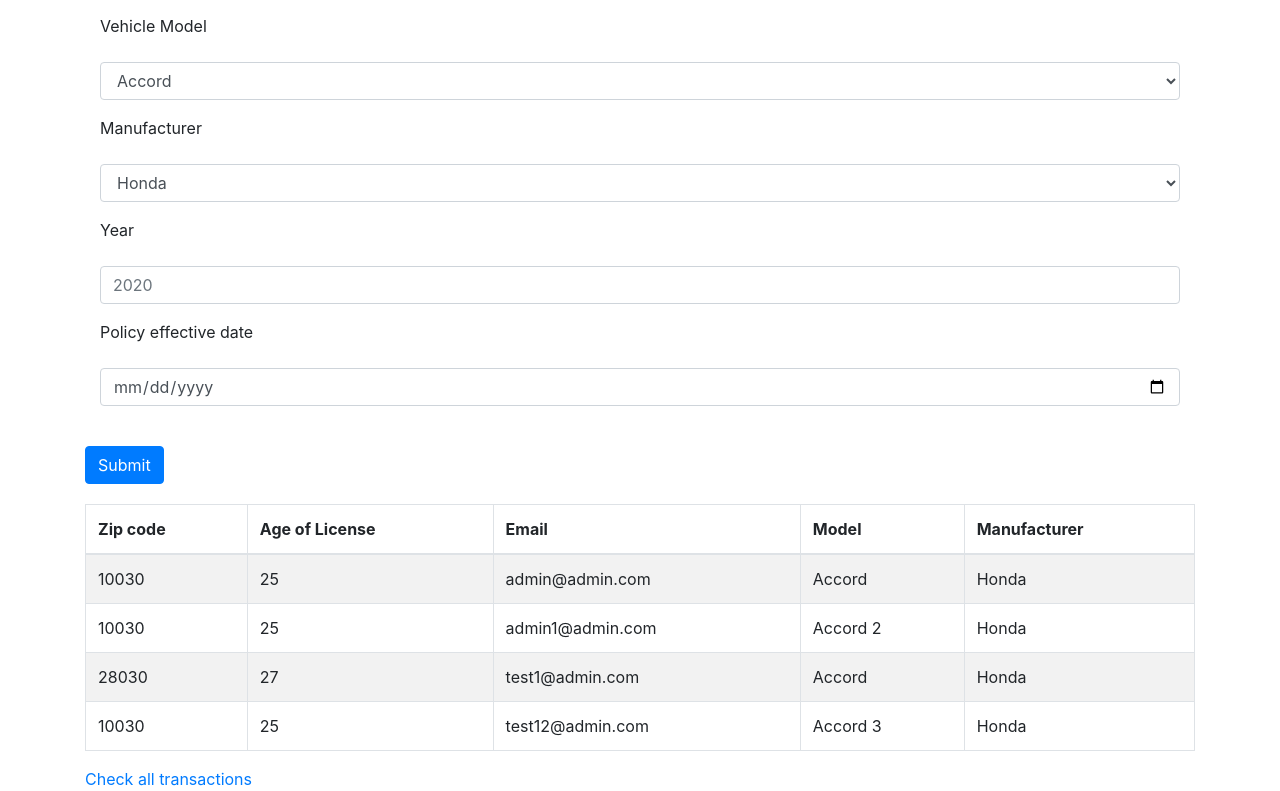
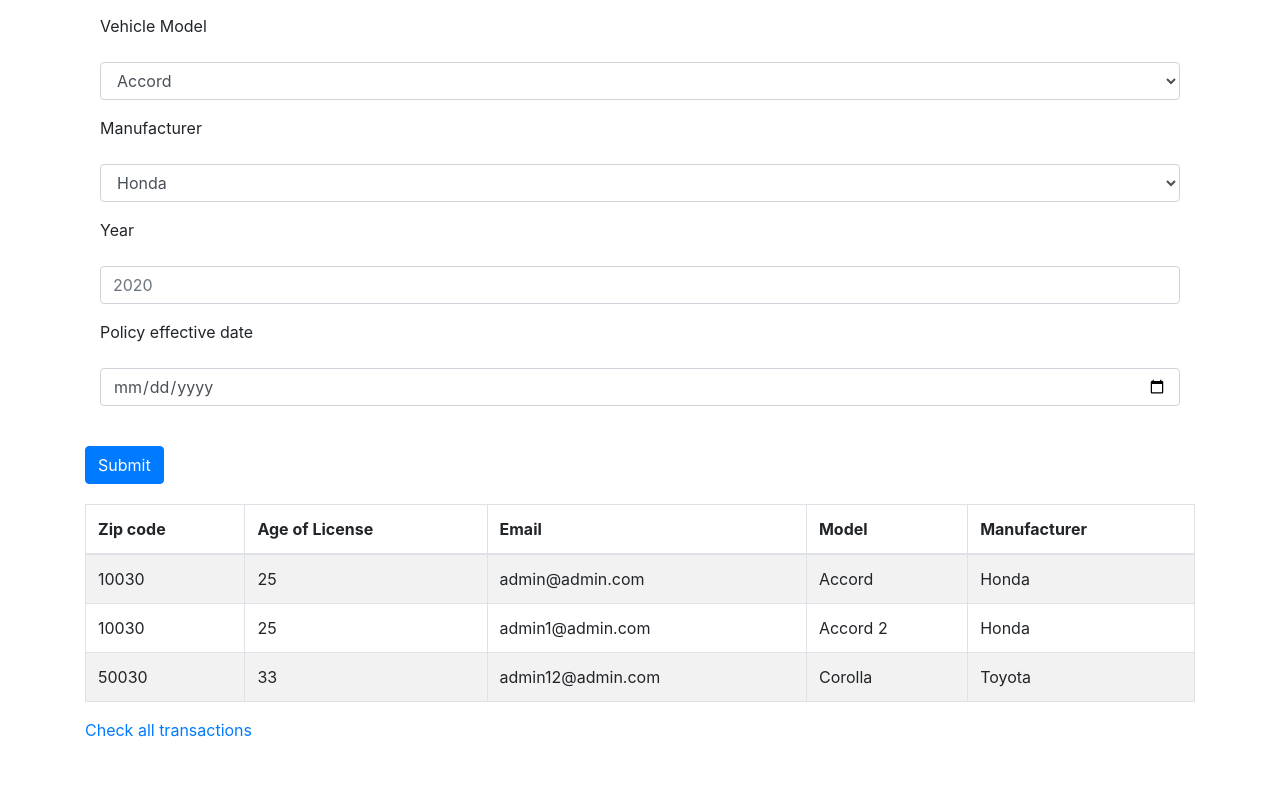
Before and after one commit to lukeclopez/infy-quotes-mockup, a React (Create React App) app: page /quote in a window 1280 px wide. Shown: the part 496-1287 px from the top of the page. After the commit the page ends 1238 px from the top, so only its background shows below. Built offline with nearby package versions, Linux system fonts and the light colour scheme; data requests are answered from the project's data file.

Commit message:
form handling almost done

```diff
--- a/src/DB/db.json
+++ b/src/DB/db.json
@@ -29,20 +29,12 @@
       "manufacturer": "Honda"
     },
     {
-      "id": 3,
-      "zip": "28030",
-      "age": "27",
-      "email": "test1@admin.com",
-      "model": "Accord",
-      "manufacturer": "Honda"
-    },
-    {
-      "id": 4,
-      "zip": "10030",
-      "age": "25",
-      "email": "test12@admin.com",
-      "model": "Accord 3",
-      "manufacturer": "Honda"
+      "zip": "50030",
+      "age": "33",
+      "email": "admin12@admin.com",
+      "model": "Corolla",
+      "manufacturer": "Toyota",
+      "id": 3
     }
   ]
 }
--- a/src/components/AutoQuote.js
+++ b/src/components/AutoQuote.js
@@ -1,15 +1,59 @@
-import React from "react";
+import React, {useState} from "react";
+import API from "../utils/API";
 import CustomerDetail from "./CustomerDetail"
 import VehicleDetails from "./VehicleDetail";
 import RecentTransactions from "./RecentTransactions";
 import {Button} from "react-bootstrap";
 
 const AutoQuote = () => {
+    const [zip, setZip] = useState("");
+    const [dlId, setDlId] = useState("");
+    const [age, setAge] = useState("");
+    const [model, setModel] = useState("");
+    const [manufacturer, setManufacturer] = useState("");
+    const [year, setYear] = useState("");
+    const [pdate, setPdate] = useState("");
+
+    const idCounter = Math.floor(Math.random() * 10);
+    const handleFormSubmit = e => {
+      e.preventDefault();
+      if(zip && dlId && age && model && manufacturer && year && pdate){
+          API.postTransactions({
+              id: idCounter,
+              zip: zip,
+              dlId: dlId,
+              age: age,
+              model: model,
+              manufacturer: manufacturer,
+              year: year,
+              pdate: pdate
+          })
+              .then(res => console.log(res.data))
+              .catch(err => console.log(err))
+      }
+    };
+
 return (
+
     <div className="container" style={{marginTop: "60px"}}>
-        <CustomerDetail/>
-        <VehicleDetails/><br/>
-        <Button className="btn" align="center">Submit</Button>
+        <CustomerDetail zip={zip}
+                        setZip={setZip}
+                        dlId={dlId}
+                        setDlId={setDlId}
+                        age={age}
+                        setAge={setAge}
+        />
+        <VehicleDetails
+            model={model}
+            setModel={setModel}
+            manufacturer={manufacturer}
+            setManufacturer={setManufacturer}
+            year={year}
+            setYear={setYear}
+            pdate={pdate}
+            setPdate={setPdate}
+        /><br/>
+        <Button className="btn" onClick={handleFormSubmit}>Submit</Button>
         <RecentTransactions/>
     </div>
 )
--- a/src/components/CustomerDetail.js
+++ b/src/components/CustomerDetail.js
@@ -1,11 +1,7 @@
-import React, {useState} from "react";
+import React from "react";
 import {Form} from "react-bootstrap";
 
-const CustomerDetails = () => {
-    const [zip, setZip] = useState("");
-    const [dlId, setdlId] = useState("");
-    const [age, setage] = useState("");
-
+const CustomerDetails = ({zip, setZip, dlId, setDlId, age, setAge }) => {
     return (
         <div className="container">
             <h2 align="left">Auto Quote Registration</h2>
@@ -18,12 +14,12 @@ const CustomerDetails = () => {
         <Form.Group controlId="exampleForm.ControlInput1">
             <Form.Label>DL ID</Form.Label>
             <p>{dlId}</p>
-            <Form.Control value={dlId} onChange={e => setdlId(e.target.value)} type="text" placeholder="DL ID" />
+            <Form.Control value={dlId} onChange={e => setDlId(e.target.value)} type="text" placeholder="DL ID" />
         </Form.Group>
         <Form.Group controlId="exampleForm.ControlInput1">
             <Form.Label>Age when you got first license</Form.Label>
             <p>{age}</p>
-            <Form.Control value={age} onChange={e => setage(e.target.value)} type="number" placeholder="Age" />
+            <Form.Control value={age} onChange={e => setAge(e.target.value)} type="number" placeholder="Age" />
         </Form.Group>
     </Form>
         </div>
--- a/src/components/VehicleDetail.js
+++ b/src/components/VehicleDetail.js
@@ -1,11 +1,7 @@
-import React, { useState } from "react";
+import React from "react";
 import {Form} from "react-bootstrap";
 
-const VehicleDetails = () => {
-    const [model, setModel] = useState("");
-    const [manufacturer, setManufacturer] = useState("");
-    const [year, setYear] = useState("");
-    const [pdate, setPdate] = useState("");
+const VehicleDetails = ({ model, setModel, manufacturer, setManufacturer, year, setYear, pdate, setPdate }) => {
     return (
         <div className="container">
             <h3 align="left">Vehicle Info</h3>
```
Also changed, not shown: 1 other file (tests, documents, lock files or other folders).
